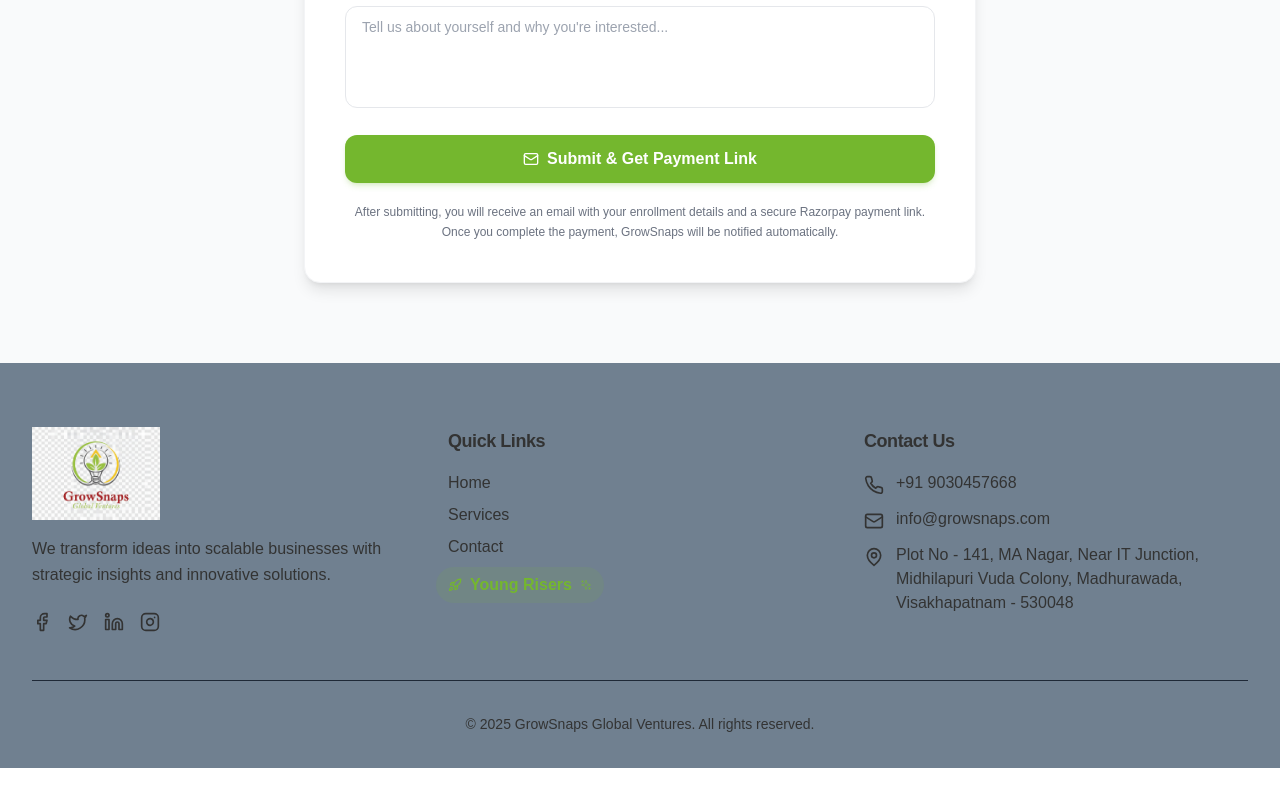
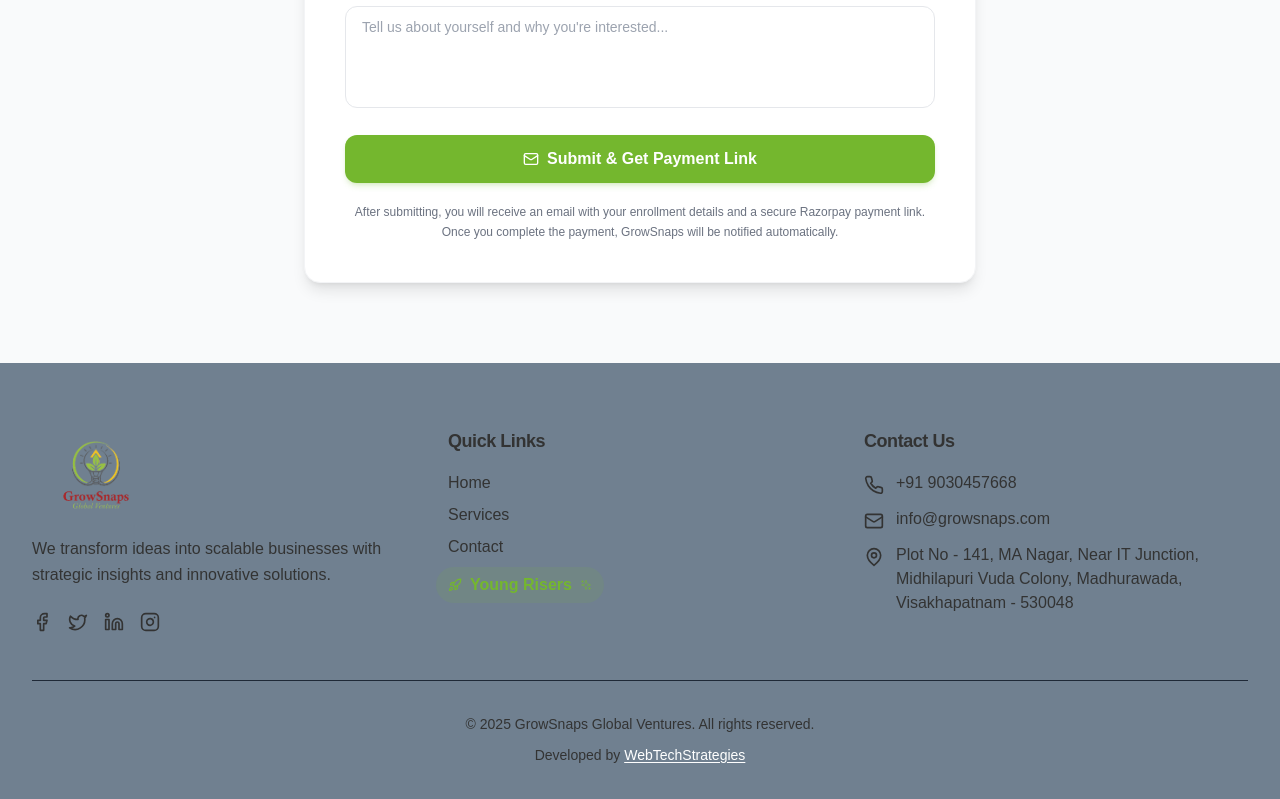
Before and after one commit to avinashkapudasi/GrowSnaps, a React (Vite) app: page /young-risers/enroll in a window 1280 px wide. Shown: the part 875-1674 px from the top of the page. Before the commit the page ends 1643 px from the top, so only its background shows below. Built offline with nearby package versions, Linux system fonts and the light colour scheme; a web font is replaced by a local one.

Commit message:
added footer

```diff
--- a/src/components/Footer.tsx
+++ b/src/components/Footer.tsx
@@ -77,6 +77,17 @@ const Footer = () => {
 
       <div className="border-t border-gray-800 mt-12 pt-8 text-center text-sm" style={{ color: '#333333' }}>
         <p>&copy; {new Date().getFullYear()} GrowSnaps Global Ventures. All rights reserved.</p>
+        <p className="mt-2">
+          Developed by{' '}
+          <a
+            href="https://www.webtechstrategies.com/"
+            target="_blank"
+            rel="noopener noreferrer"
+            className="text-white hover:text-[#F9C800] font-medium transition-colors underline underline-offset-2"
+          >
+            WebTechStrategies
+          </a>
+        </p>
       </div>
       </div>
     </footer>
```
Also changed, not shown: src/assets/logo.png.
